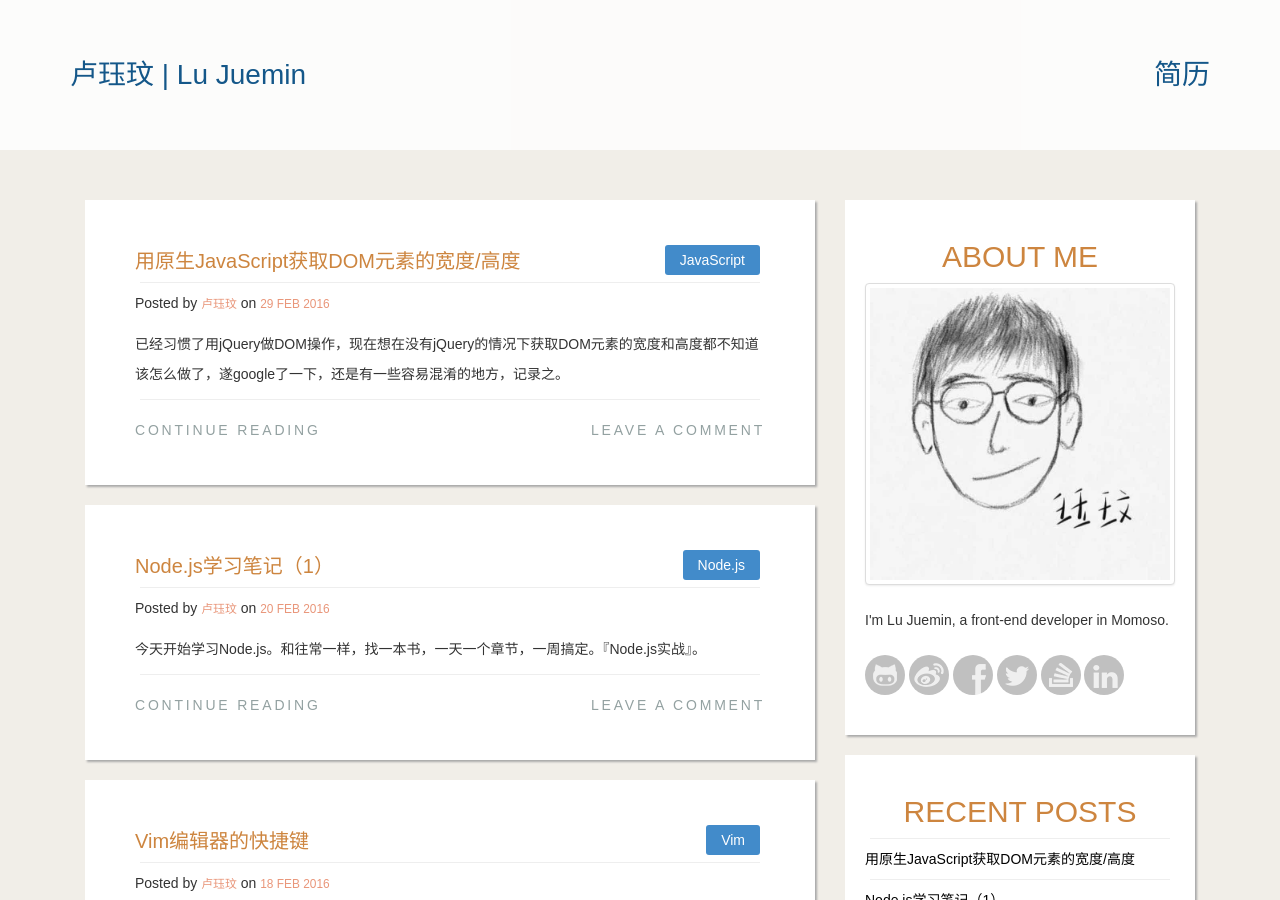
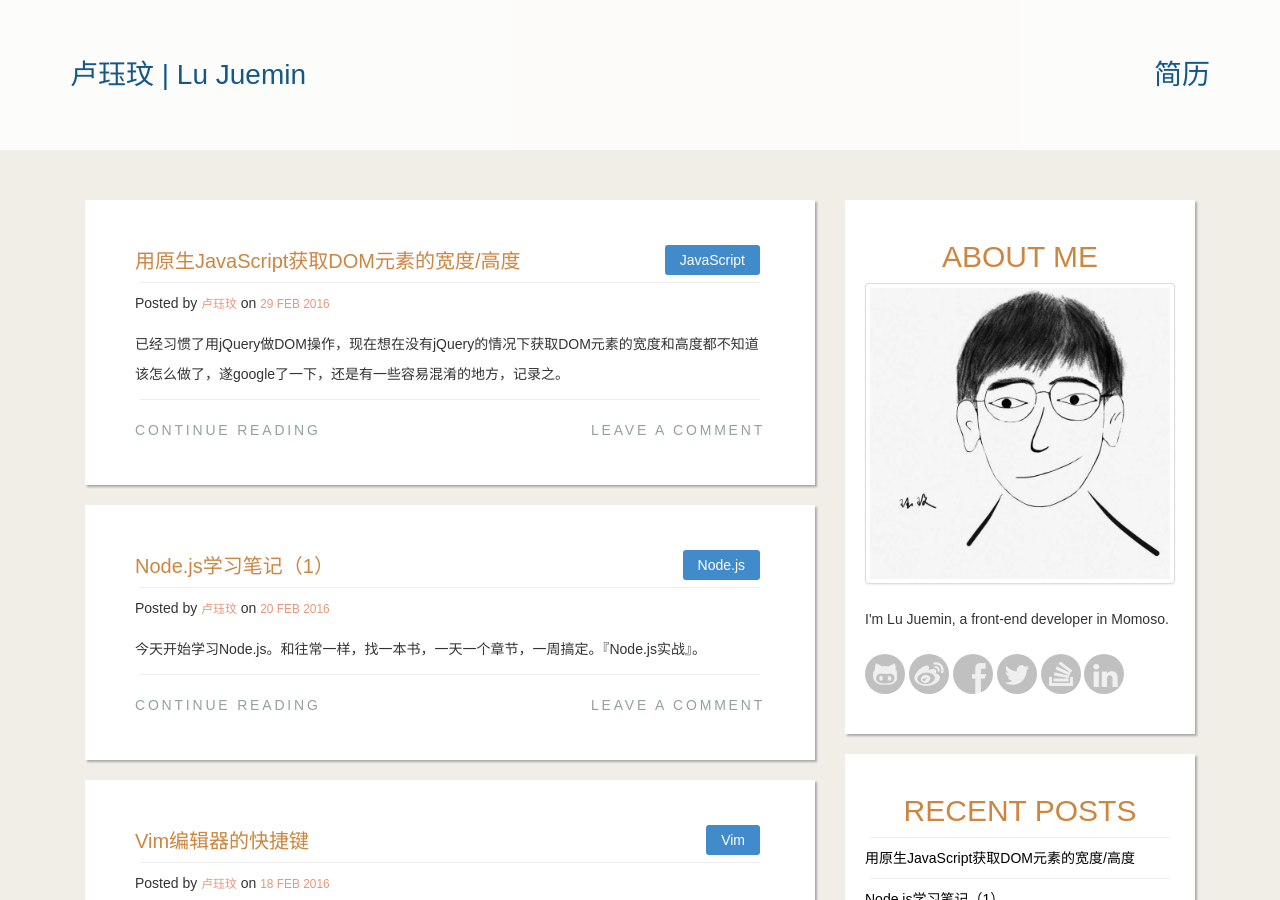
Before and after one commit to juemin90/juemin90.github.io, a Jekyll site: the page built from index.html, in a window 1280 px wide and 900 px high. Built offline with Jekyll 4.4.1, drawn with Linux system fonts in a browser that asks for light colours; nearby versions of some CDN libraries; the list of posts is cut into pages by our own code; comment, search, counter and statistics services are not loaded.

Commit message:
mod: profile photo

```diff
--- a/_layouts/default.html
+++ b/_layouts/default.html
@@ -9,6 +9,7 @@
   <script src="http://cdn.bootcss.com/bootstrap/3.2.0/js/bootstrap.min.js"></script>
 	<link rel="stylesheet" href="/css/public.css">
 	<link rel="stylesheet" href="/css/duoshuo.css">
+    <link type="image/x-icon" rel="shortcut icon" href="../im/logo.ico" />
 	<title>{{page.title}}</title>
 	<script>
 	var _hmt = _hmt || [];
--- a/cv/index.html
+++ b/cv/index.html
@@ -10,6 +10,7 @@
     <link href="http://vjs.zencdn.net/5.0.0/video-js.css" rel="stylesheet">
     <link href="http://code.ionicframework.com/ionicons/2.0.1/css/ionicons.min.css" rel="stylesheet">
     <link rel="stylesheet" href="/css/public.css"/>
+    <link type="image/x-icon" rel="shortcut icon" href="../im/logo.ico" />
     <title>卢珏玟的博客</title>
     <script>
     var _hmt = _hmt || [];
@@ -35,7 +36,7 @@
         <div class="col-md-12">
             <section class="holder" id="resume">
                 <section id="resume_profile">
-                    <img src="/im/lujuemin.jpg" alt="lujuemin" class="img-circle img-thumbnail">
+                    <img src="/im/juemin.jpg" alt="lujuemin" class="img-circle img-thumbnail">
                     <h2 class='resume_title'>职位：前端开发工程师<h2>
                     <h3 class='resume_subtitle'><i class="icon ion-android-pin"></i> 深圳</h3>
                 </section>
--- a/index.html
+++ b/index.html
@@ -82,7 +82,7 @@ title: 卢珏玟的博客
             <article id="about-me" class="aside-holder">
                 <h2>about me</h2>
                 <div class="photo-holder">
-                    <a href="javascript:void(0);" id="my_photo"><img src="../im/lujuemin.jpg" alt="lujuemin" class="img-thumbnail"></a>
+                    <a href="javascript:void(0);" id="my_photo"><img src="../im/juemin.jpg" alt="lujuemin" class="img-thumbnail"></a>
                 </div>
                 <p>I'm Lu Juemin, a front-end developer in Momoso.</p>
                 <p>
```
Also changed, not shown: im/juemin.jpg (added).
